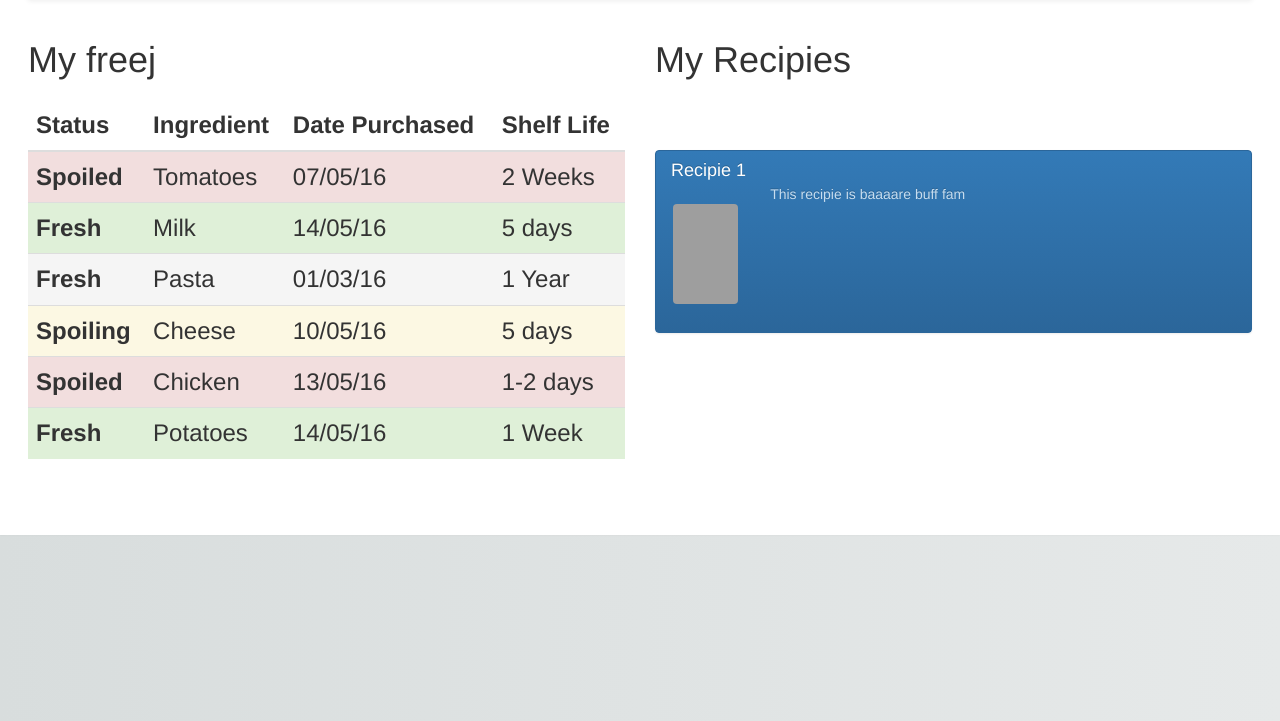
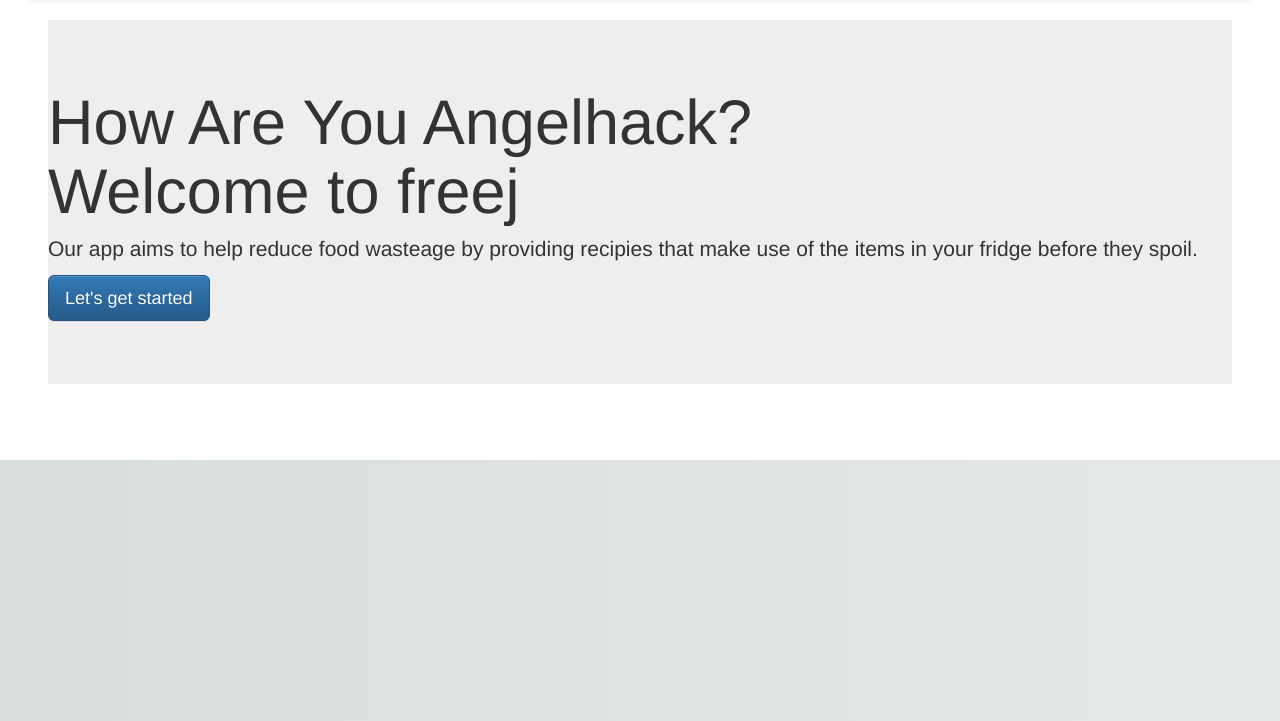
Before and after one commit to klachhani/freej, a Flask app: page / in a window 1280 px wide. Shown: the part 79-800 px from the top of the page. Run offline with Flask 2, Linux system fonts and the light colour scheme; some libraries are stand-ins or nearby versions; grey boxes are pictures that could not be loaded.

Commit message:
Almost there

```diff
--- a/application.py
+++ b/application.py
@@ -21,7 +21,9 @@ def load_user_page(userid):
         json_url = os.path.join(SITE_ROOT, "static/db", userid + ".json")
         with open(json_url, 'r') as data_file:
             data = json.load(data_file)
+        return data
 
+    def get_user_ingredients_names(data):
         ingredients = []
         for i in data['Ingredients']:
             ingredients.append(i['Name'])
@@ -48,13 +50,13 @@ def load_user_page(userid):
 
         return recipe_list
 
-
-    ingredients = get_user_info(userid)
+    user_data = get_user_info(userid)
+    ingredients = get_user_ingredients_names(user_data)
     recipe_list = get_user_recipes(ingredients)
 
     print len(recipe_list)
 
-    return render_template('user.html', ing=ingredients, recipes=recipe_list)
+    return render_template('user.html', ing=get_user_info(userid)['Ingredients'], recipes=recipe_list)
 
 
 
--- a/static/css/main.css
+++ b/static/css/main.css
@@ -21,6 +21,8 @@ h1, h2, h3, h4, h5, h6 {
     color: #222;
     font-weight: 600;
     line-height: 1.3em;
+    margin-top: 20px;
+    margin-bottom: 10px;
 }
 
 h2 {
@@ -72,3 +74,11 @@ img {
     width:138px;
     height:100px;
 }
+
+.jumbotron {
+    padding-top: 30px;
+    padding-bottom: 30px;
+    margin-bottom: 30px;
+    color: inherit;
+    background-color: #eee;
+}
--- a/templates/hello.html
+++ b/templates/hello.html
@@ -1,140 +1,11 @@
-<!DOCTYPE html>
-<html lang="en">
-    <head>
-        <meta charset="UTF-8">
-        <link rel="stylesheet" href="{{ url_for('static',filename='css/main.css') }}">
-        <!-- Latest compiled and minified CSS -->
-        <link rel="stylesheet" href="https://maxcdn.bootstrapcdn.com/bootstrap/3.3.6/css/bootstrap.min.css" integrity="sha384-1q8mTJOASx8j1Au+a5WDVnPi2lkFfwwEAa8hDDdjZlpLegxhjVME1fgjWPGmkzs7" crossorigin="anonymous">
+{% extends "layout.html" %}
+{% block usercontent %}
 
-        <!-- Optional theme -->
-        <link rel="stylesheet" href="https://maxcdn.bootstrapcdn.com/bootstrap/3.3.6/css/bootstrap-theme.min.css" integrity="sha384-fLW2N01lMqjakBkx3l/M9EahuwpSfeNvV63J5ezn3uZzapT0u7EYsXMjQV+0En5r" crossorigin="anonymous">
+<h1><div class="jumbotron" style="margin: 20px">
+  <h1>How Are You Angelhack?<br> Welcome to freej</h1>
+  <p>Our app aims to help reduce food wasteage by providing recipies that make use of the items in your fridge before they spoil. </p>
+  <p><a class="btn btn-primary btn-lg" href="/user/2" role="button">Let's get started</a></p>
+</div>
+</h1>
 
-        <!-- Latest compiled and minified JavaScript -->
-        <script src="https://maxcdn.bootstrapcdn.com/bootstrap/3.3.6/js/bootstrap.min.js" integrity="sha384-0mSbJDEHialfmuBBQP6A4Qrprq5OVfW37PRR3j5ELqxss1yVqOtnepnHVP9aJ7xS" crossorigin="anonymous"></script>
-
-        <!-- Mobile Support -->
-        <meta name="viewport" content="width=device-width, initial-scale=1">
-
-    </head>
-    <body>
-         <!-- Static Top Bar -->
-        <nav class="navbar navbar-default navbar-static-top">
-            <div class="container">
-            <a class="navbar-brand" href="#">Freej</a>
-            </div>
-        </nav>
-
-    <div class="row">
-        <div class="col-md-6">
-        <h1> <p>My freej</p>
-        </h1>
-        <h3> <table class="table table-hover">
-            <thead>
-                <tr>
-                    <th>Status</th>
-                    <th>Ingredient</th>
-                    <th>Date Purchased</th>
-                    <th>Shelf Life</th>
-                </tr>
-            </thead>
-            <tbody>
-                {% for i in ing %}
-                    <tr >
-                    <th scope="row">Spoiled</th>
-                    <td>{{ i.Name }}</td>
-                    <td>{{ i.Quantity }}</td>
-                    <td>{{ i.Unit }}</td> </tr>
-                {% endfor %}
-                <tr class="danger">
-                    <th scope="row">Spoiled</th>
-                    <td>Tomatoes</td>
-                    <td>07/05/16</td>
-                    <td>2 Weeks</td> </tr>
-                <tr class="success">
-                    <th scope="row">Fresh</th>
-                    <td>Milk</td>
-                    <td>14/05/16</td>
-                    <td>5 days</td> </tr>
-                <tr class="active">
-                    <th scope="row">Fresh</th>
-                    <td>Pasta</td>
-                    <td>01/03/16</td>
-                    <td>1 Year</td> </tr>
-                <tr class="warning">
-                    <th scope="row">Spoiling</th>
-                    <td>Cheese</td>
-                    <td>10/05/16</td>
-                    <td>5 days</td> </tr>
-                <tr class="danger">
-                    <th scope="row">Spoiled</th>
-                    <td>Chicken</td>
-                    <td>13/05/16</td>
-                    <td>1-2 days</td> </tr>
-                <tr class="success">
-                    <th scope="row">Fresh</th>
-                    <td>Potatoes</td>
-                    <td>14/05/16</td>
-                    <td>1 Week</td> </tr>
-            </tbody>
-                </table>
-            </h3>
-        </div>
-            <div class="col-md-6">
-            <h1 style="padding-bottom:50px"> <p>My Recipies</p>
-            </h1>
-
-                <div class="list-group">
-                    <a href="#" class="list-group-item active">
-                        <h4 class="list-group-item-heading">Recipie 1</h4>
-                        <div class="row">
-                            <div class="col-md-2">
-                                <img src="https://photos.bigoven.com/recipe/hero/lemon-artichoke-baked-orzo-a825b7.jpg" style="width:138px;height:100px;" >
-                            </div>
-                            <div class="col-md-10">
-                                <p class="list-group-item-text">This recipie is baaaare buff fam</p>
-                            </div>
-                        </div>
-                    </a>
-                </div>
-            <!-- <div> <table class="table table-hover">
-                <thead>
-                    <tr>
-                        <th>Image</th>
-                        <th>Cooking Time</th>
-                        <th>Description</th>
-                    </tr>
-                </thead>
-            <tbody>
-                <tr class="danger">
-                <th scope="row">Spoiled</th>
-                <td>Tomatoes</td>
-                <td>07/05/16</td>
-                <tr class="success">
-                <th scope="row">Fresh</th>
-                <td>Milk</td>
-                <td>14/05/16</td>
-                <tr class="active">
-                <th scope="row">Fresh</th>
-                <td>Pasta</td>
-                <td>01/03/16</td>
-                <tr class="warning">
-                <th scope="row">Spoiling</th>
-                <td>Cheese</td>
-                <td>10/05/16</td>
-                <tr class="danger">
-                <th scope="row">Spoiled</th>
-                <td>Chicken</td>
-                <td>13/05/16</td>
-                <tr class="success">
-                <th scope="row">Fresh</th>
-                <td>Potatoes</td>
-                <td>14/05/16</td>
-            </tbody>
-            </table>
-        </h3>
-        </div> -->
-            </div>
-    </div>
-
-    </body>
-</html>
+{% endblock %}
--- a/templates/user.html
+++ b/templates/user.html
@@ -43,7 +43,7 @@
             </div>
             -->
 
-            <!-- ## Original Accordian Panel Code that Kishan wrote ## -->
+            <!-- ## Original Accordian Panel Code that Kishan wrote ##
             <div class="panel panel-default" id="accordion">
                 <a href="#collapse1" data-toggle="collapse" data-parent="#accordion">
                     <div class="panel-heading">
@@ -97,7 +97,7 @@
 
                     </p>
                 </div>
-            </div>
+            </div> -->
 
             {% for r in recipes %}
 
```
